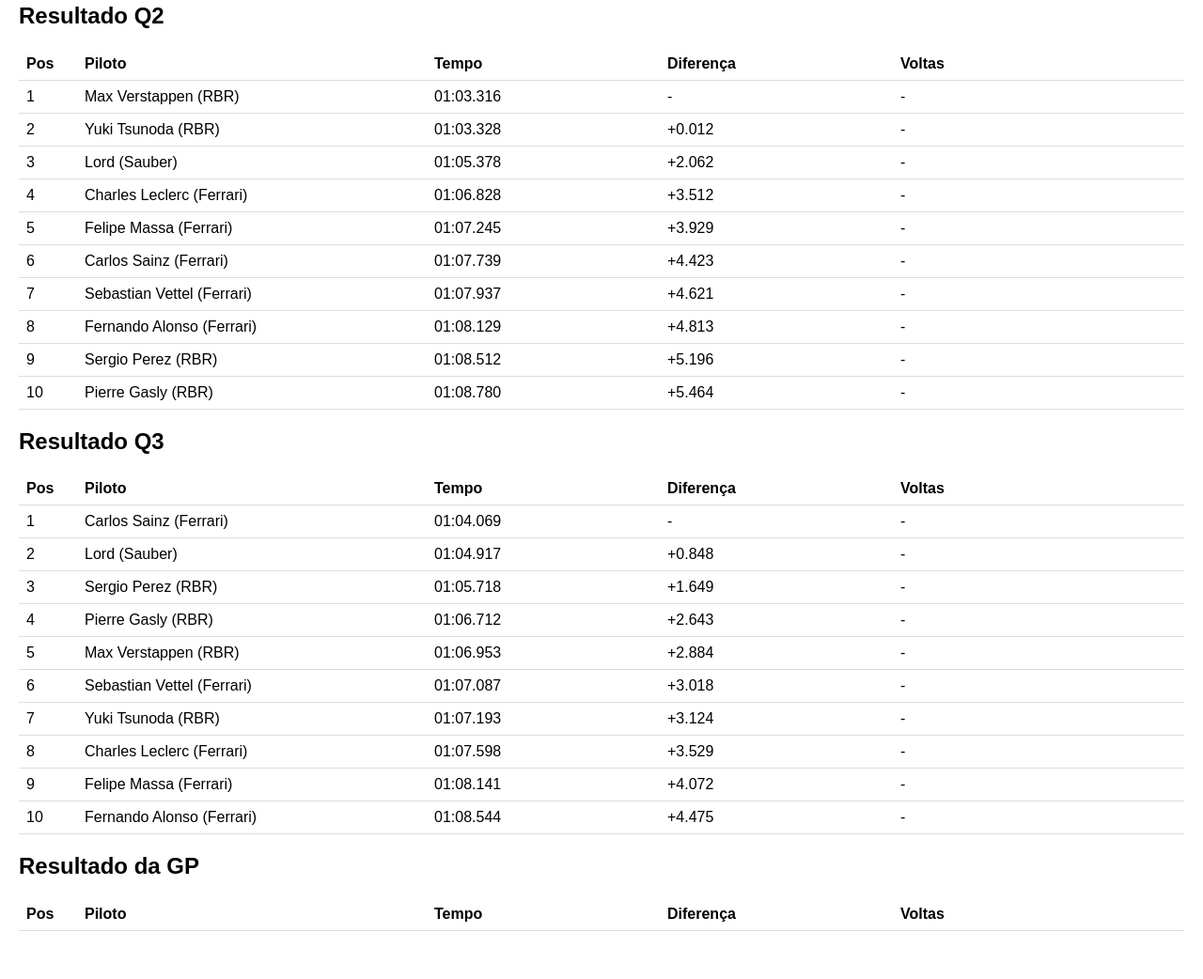
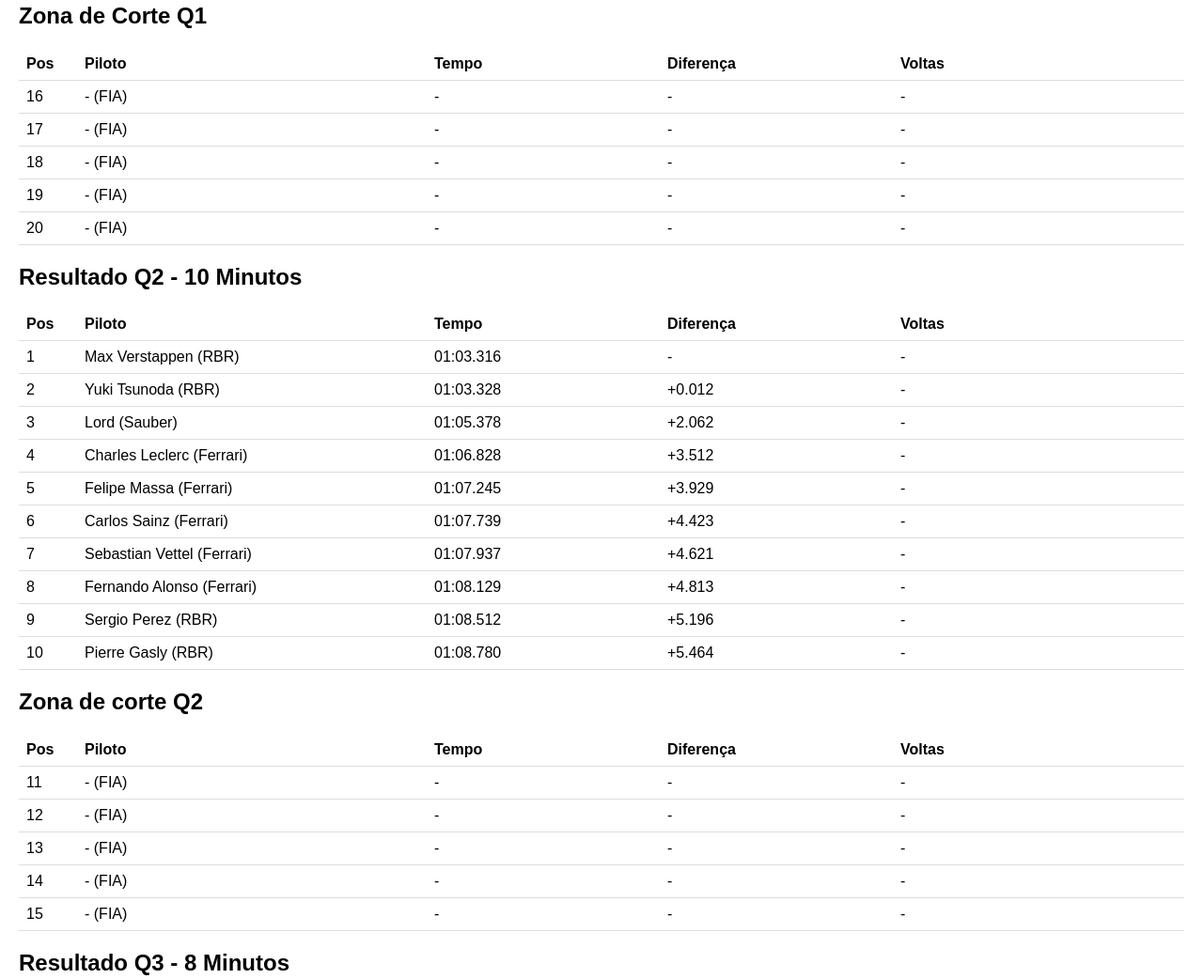
Before and after one commit to yLorde/f1simulador.ylorde.com.br, a plain HTML site: page index.html in a window 1280 px wide. Shown: the part 705-1747 px from the top of the page at 94% size. Before the commit the page ends 1716 px from the top, so only its background shows below. Drawn offline with Linux system fonts and the light colour scheme.

Commit message:
adicionando zona de corte

```diff
--- a/dados/dados_gp.js
+++ b/dados/dados_gp.js
@@ -1,2 +1,22 @@
 var dados_gp = [
+    { pos: 1, piloto: "-", equipe: "FIA", tempo: "-", diferenca: "-", voltas: '-' },
+    { pos: 2, piloto: "-", equipe: "FIA", tempo: "-", diferenca: "-", voltas: '-' },
+    { pos: 3, piloto: "-", equipe: "FIA", tempo: "-", diferenca: "-", voltas: '-' },
+    { pos: 4, piloto: "-", equipe: "FIA", tempo: "-", diferenca: "-", voltas: '-' },
+    { pos: 5, piloto: "-", equipe: "FIA", tempo: "-", diferenca: "-", voltas: '-' },
+    { pos: 6, piloto: "-", equipe: "FIA", tempo: "-", diferenca: "-", voltas: '-' },
+    { pos: 7, piloto: "-", equipe: "FIA", tempo: "-", diferenca: "-", voltas: '-' },
+    { pos: 8, piloto: "-", equipe: "FIA", tempo: "-", diferenca: "-", voltas: '-' },
+    { pos: 9, piloto: "-", equipe: "FIA", tempo: "-", diferenca: "-", voltas: '-' },
+    { pos: 10, piloto: "-", equipe: "FIA", tempo: "-", diferenca: "-", voltas: '-' },
+    { pos: 11, piloto: "-", equipe: "FIA", tempo: "-", diferenca: "-", voltas: '-' },
+    { pos: 12, piloto: "-", equipe: "FIA", tempo: "-", diferenca: "-", voltas: '-' },
+    { pos: 13, piloto: "-", equipe: "FIA", tempo: "-", diferenca: "-", voltas: '-' },
+    { pos: 14, piloto: "-", equipe: "FIA", tempo: "-", diferenca: "-", voltas: '-' },
+    { pos: 15, piloto: "-", equipe: "FIA", tempo: "-", diferenca: "-", voltas: '-' },
+    { pos: 16, piloto: "-", equipe: "FIA", tempo: "-", diferenca: "-", voltas: '-' },
+    { pos: 17, piloto: "-", equipe: "FIA", tempo: "-", diferenca: "-", voltas: '-' },
+    { pos: 18, piloto: "-", equipe: "FIA", tempo: "-", diferenca: "-", voltas: '-' },
+    { pos: 19, piloto: "-", equipe: "FIA", tempo: "-", diferenca: "-", voltas: '-' },
+    { pos: 20, piloto: "-", equipe: "FIA", tempo: "-", diferenca: "-", voltas: '-' },
 ];
--- a/dados/dados_q1.js
+++ b/dados/dados_q1.js
@@ -1,5 +1,5 @@
 var dados_q1 = [
-    { pos: 1, piloto: "Felipe Massa", equipe: "Ferrari", tempo: "01:04.391", diferenca: "-" , voltas: '-' },
+    { pos: 1, piloto: "Felipe Massa", equipe: "Ferrari", tempo: "01:04.391", diferenca: "-", voltas: '-' },
     { pos: 2, piloto: "Sergio Perez", equipe: "RBR", tempo: "01:04.393", diferenca: "+0.002", voltas: '-' },
     { pos: 3, piloto: "Lord", equipe: "Sauber", tempo: "01:04.481", diferenca: "+0.090", voltas: '-' },
     { pos: 4, piloto: "Marvin Renchet", equipe: "RBR", tempo: "01:05.885", diferenca: "+1.494", voltas: '-' },
@@ -15,3 +15,11 @@ var dados_q1 = [
     { pos: 14, piloto: "Christopher Dubert", equipe: "Ferrari", tempo: "01:10.976", diferenca: "+6.585", voltas: '-' },
     { pos: 15, piloto: "Tamakoto Arai", equipe: "Ferrari", tempo: "01:12.226", diferenca: "+7.835", voltas: '-' }
 ];
+
+var dados_corte_q1 = [
+    { pos: 16, piloto: "-", equipe: "FIA", tempo: "-", diferenca: "-", voltas: '-' },
+    { pos: 17, piloto: "-", equipe: "FIA", tempo: "-", diferenca: "-", voltas: '-' },
+    { pos: 18, piloto: "-", equipe: "FIA", tempo: "-", diferenca: "-", voltas: '-' },
+    { pos: 19, piloto: "-", equipe: "FIA", tempo: "-", diferenca: "-", voltas: '-' },
+    { pos: 20, piloto: "-", equipe: "FIA", tempo: "-", diferenca: "-", voltas: '-' }
+]
--- a/dados/dados_q2.js
+++ b/dados/dados_q2.js
@@ -10,3 +10,12 @@ var dados_q2 = [
     { pos: 9, piloto: "Sergio Perez", equipe: "RBR", tempo: "01:08.512", diferenca: "+5.196", voltas: '-' },
     { pos: 10, piloto: "Pierre Gasly", equipe: "RBR", tempo: "01:08.780", diferenca: "+5.464", voltas: '-' }
 ];
+
+
+var dados_corte_q2 = [
+    { pos: 11, piloto: "-", equipe: "FIA", tempo: "-", diferenca: "-", voltas: '-' },
+    { pos: 12, piloto: "-", equipe: "FIA", tempo: "-", diferenca: "-", voltas: '-' },
+    { pos: 13, piloto: "-", equipe: "FIA", tempo: "-", diferenca: "-", voltas: '-' },
+    { pos: 14, piloto: "-", equipe: "FIA", tempo: "-", diferenca: "-", voltas: '-' },
+    { pos: 15, piloto: "-", equipe: "FIA", tempo: "-", diferenca: "-", voltas: '-' }
+]
--- a/index.html
+++ b/index.html
@@ -1,5 +1,6 @@
 <!DOCTYPE html>
 <html lang="pt-br">
+
 <head>
     <meta charset="UTF-8">
     <meta name="viewport" content="width=device-width, initial-scale=1.0">
@@ -15,11 +16,22 @@
     <script src="./dados/dados_gp.js"></script>
 
 </head>
+
 <body>
     <h1>F1 simulador do canal yLorde</h1>
     <section>
-        <h2>Resultado Q1</h2>
+        <h2>Resultado Q1 - 12 Minutos</h2>
         <table id="tabela-q1">
+            <tr>
+                <th class="posicao">Pos</th>
+                <th class="piloto">Piloto</th>
+                <th class="tempo">Tempo</th>
+                <th class="diferenca">Diferença</th>
+                <th class="voltas">Voltas</th>
+            </tr>
+        </table>
+        <h2>Zona de Corte Q1</h2>
+        <table id="tabela-corte-q1">
             <tr>
                 <th class="posicao">Pos</th>
                 <th class="piloto">Piloto</th>
@@ -30,8 +42,18 @@
         </table>
     </section>
     <section>
-        <h2>Resultado Q2</h2>
+        <h2>Resultado Q2 - 10 Minutos</h2>
         <table id="tabela-q2">
+            <tr>
+                <th class="posicao">Pos</th>
+                <th class="piloto">Piloto</th>
+                <th class="tempo">Tempo</th>
+                <th class="diferenca">Diferença</th>
+                <th class="voltas">Voltas</th>
+            </tr>
+        </table>
+        <h2>Zona de corte Q2</h2>
+        <table id="tabela-corte-q2">
             <tr>
                 <th class="posicao">Pos</th>
                 <th class="piloto">Piloto</th>
@@ -42,7 +64,7 @@
         </table>
     </section>
     <section>
-        <h2>Resultado Q3</h2>
+        <h2>Resultado Q3 - 8 Minutos</h2>
         <table id="tabela-q3">
             <tr>
                 <th class="posicao">Pos</th>
@@ -66,4 +88,5 @@
         </table>
     </section>
 </body>
+
 </html>
--- a/index.js
+++ b/index.js
@@ -1,6 +1,8 @@
 window.onload = function () {
     var tabelaQ1 = document.getElementById("tabela-q1");
+    var tabelaCorteQ1 = document.getElementById("tabela-corte-q1");
     var tabelaQ2 = document.getElementById("tabela-q2");
+    var tabelaCorteQ2 = document.getElementById("tabela-corte-q2");
     var tabelaQ3 = document.getElementById("tabela-q3");
     var tabelaGP = document.getElementById("tabela-gp");
 
@@ -13,6 +15,15 @@ window.onload = function () {
         novaLinhaQ1.insertCell().innerHTML = linha.voltas;
     });
 
+    dados_corte_q1.forEach(function (link) {
+        var novaLinhaCorteQ1 = tabelaCorteQ1.insertRow();
+        novaLinhaCorteQ1.insertCell().innerHTML = link.pos;
+        novaLinhaCorteQ1.insertCell().innerHTML = link.piloto + ` (${link.equipe})`;
+        novaLinhaCorteQ1.insertCell().innerHTML = link.tempo;
+        novaLinhaCorteQ1.insertCell().innerHTML = link.diferenca;
+        novaLinhaCorteQ1.insertCell().innerHTML = link.voltas;
+    });
+
     dados_q2.forEach(function (link) {
         var novaLinhaQ2 = tabelaQ2.insertRow();
         novaLinhaQ2.insertCell().innerHTML = link.pos;
@@ -20,6 +31,15 @@ window.onload = function () {
         novaLinhaQ2.insertCell().innerHTML = link.tempo;
         novaLinhaQ2.insertCell().innerHTML = link.diferenca;
         novaLinhaQ2.insertCell().innerHTML = link.voltas;
+    });
+
+    dados_corte_q2.forEach(function (link) {
+        var novaLinhaCorteQ2 = tabelaCorteQ2.insertRow();
+        novaLinhaCorteQ2.insertCell().innerHTML = link.pos;
+        novaLinhaCorteQ2.insertCell().innerHTML = link.piloto + ` (${link.equipe})`;
+        novaLinhaCorteQ2.insertCell().innerHTML = link.tempo;
+        novaLinhaCorteQ2.insertCell().innerHTML = link.diferenca;
+        novaLinhaCorteQ2.insertCell().innerHTML = link.voltas;
     });
 
     dados_q3.forEach(function (link) {
```
Also changed, not shown: dados/dados_q3.js (line endings or trailing spaces).
